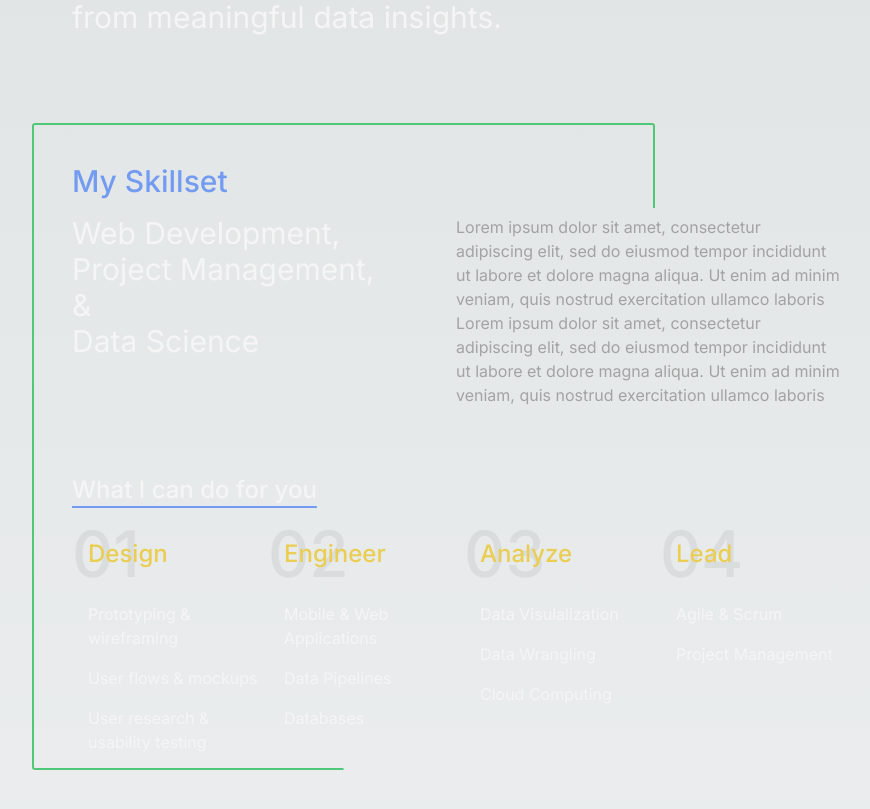
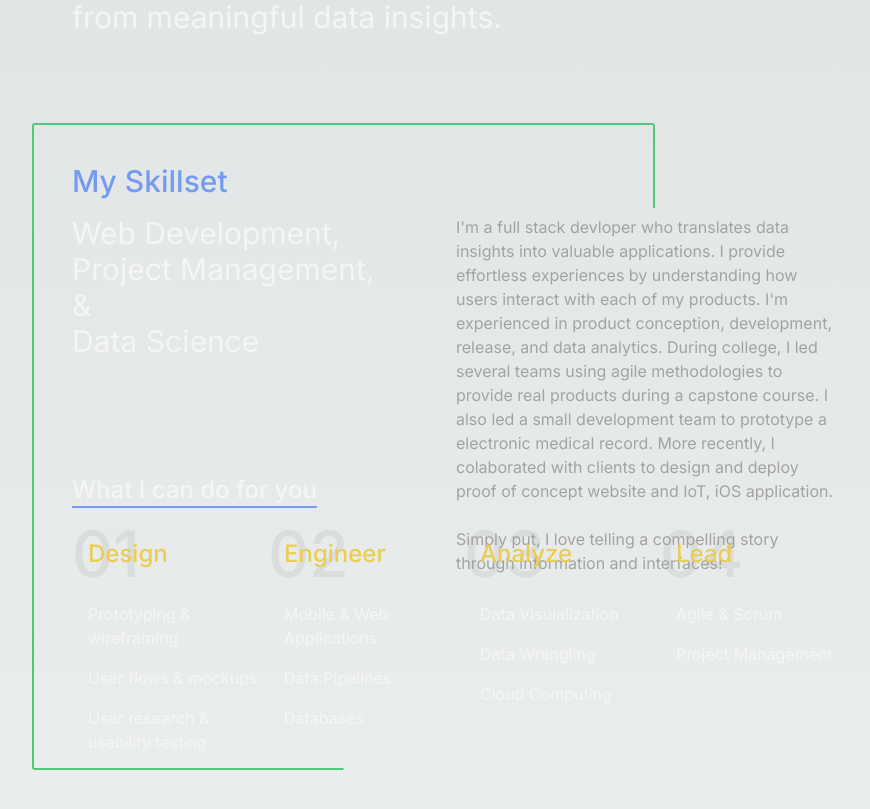
Before and after one commit to AkBo24/Personal-Website, a Next.js app in the folder website/: page / in a window 1280 px wide. Shown: the part 1101-1910 px from the top of the page, without its empty margins (184-1054 px from the left). Built offline with nearby package versions, Linux system fonts and the light colour scheme.

Commit message:
Added skill section paragraph

```diff
--- a/website/app/Sections/Skillset/Skillset.tsx
+++ b/website/app/Sections/Skillset/Skillset.tsx
@@ -10,7 +10,7 @@ const Skillset = () => {
             </h3>
 
             <div className='relative'>
-                <div className='absolute -top-10 -left-10'>
+                <div className='absolute -top-10 -left-10 -z-10'>
                     <Frame />
                 </div>
                 <h3 className='sectionHeaderBlue'>My Skillset</h3>
@@ -21,14 +21,35 @@ const Skillset = () => {
                         <br /> Project Management,
                         <br /> &<br /> Data Science
                     </h4>
+                    {/* An enthusiastic product designer currently shaping the future of
+                    software development by designing smooth user-interfaces that promote
+                    user interaction with information and data. While traveling around the
+                    world. */}
+                    {/* I specialize in building complex web applications, leading front-end
+                    teams, digital product design and developing visual design systems. I
+                    enjoy creating effortless user experience and designing delightful
+                    digital products. The entire process of going from a concept to
+                    release and gathering user’s feedback on either client’s or my own
+                    products is what makes me wake up everyday! I worked with numerous
+                    clients from all around the world from early startups to
+                    well-established companies. I always seek new opportunities for
+                    cooperation on projects around interesting dashboards, design systems
+                    or landing pages. Let’s create something awesome together! */}
 
                     <p className='text-neutral-400 flex-1 h-[259px]'>
-                        Lorem ipsum dolor sit amet, consectetur adipiscing elit, sed do
-                        eiusmod tempor incididunt ut labore et dolore magna aliqua. Ut
-                        enim ad minim veniam, quis nostrud exercitation ullamco laboris
-                        Lorem ipsum dolor sit amet, consectetur adipiscing elit, sed do
-                        eiusmod tempor incididunt ut labore et dolore magna aliqua. Ut
-                        enim ad minim veniam, quis nostrud exercitation ullamco laboris
+                        I'm a full stack devloper who translates data insights into
+                        valuable applications. I provide effortless experiences by
+                        understanding how users interact with each of my products. I'm
+                        experienced in product conception, development, release, and data
+                        analytics. During college, I led several teams using agile
+                        methodologies to provide real products during a capstone course. I
+                        also led a small development team to prototype a electronic
+                        medical record. More recently, I colaborated with clients to
+                        design and deploy proof of concept website and IoT, iOS
+                        application.
+                        <br /> <br />
+                        Simply put, I love telling a compelling story through information
+                        and interfaces!
                     </p>
                 </div>
             </div>
```
